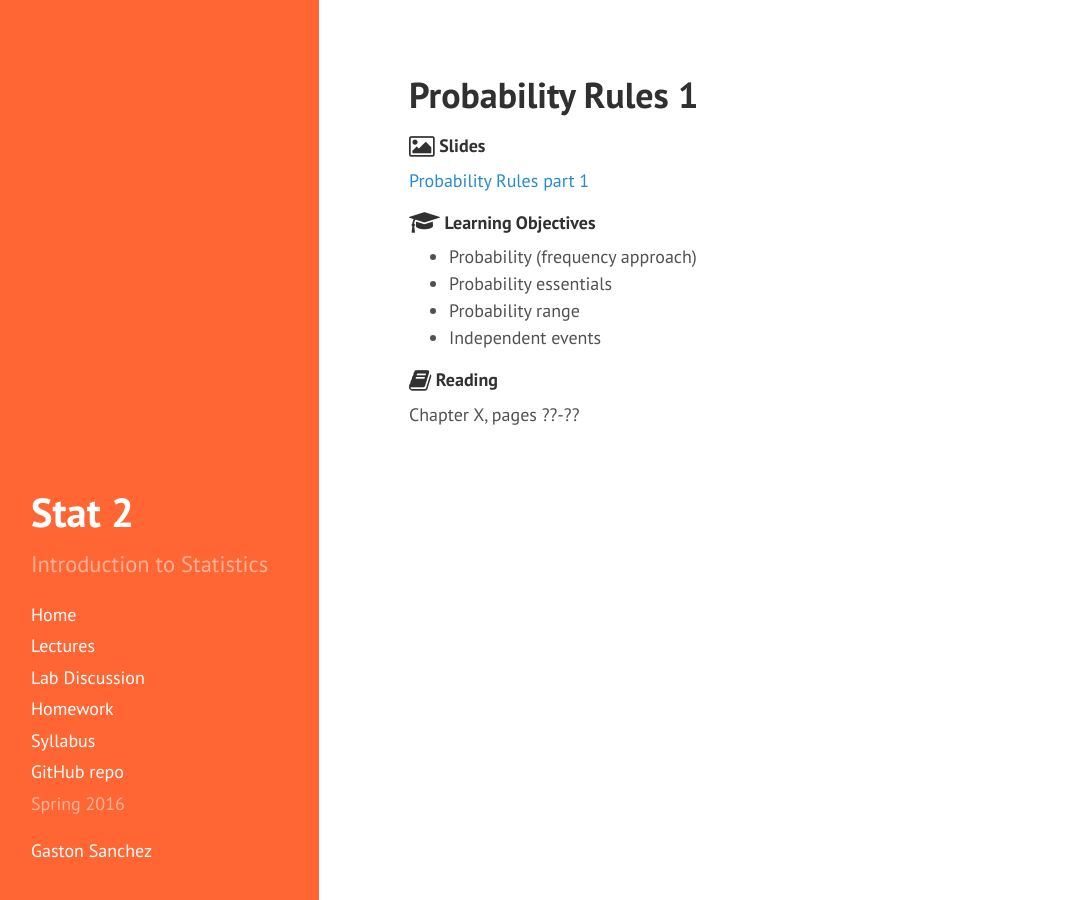
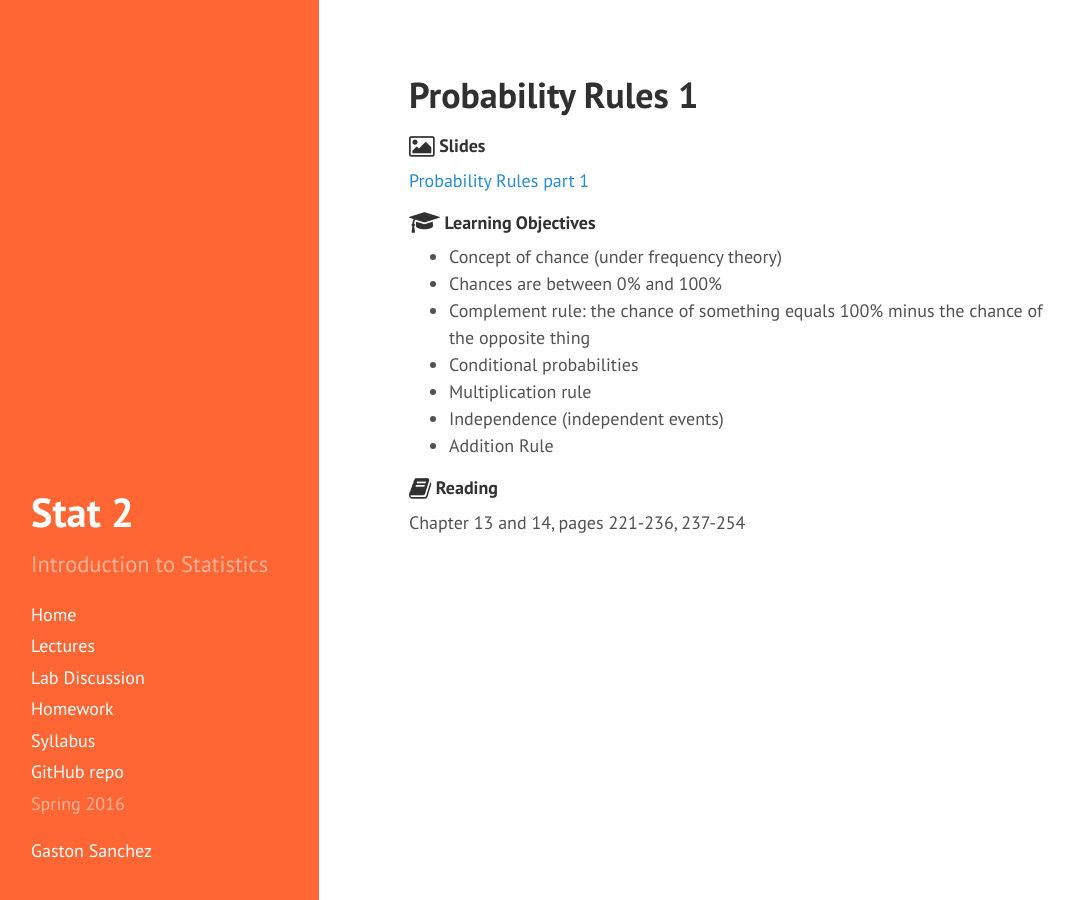
Before and after one commit to gastonstat/relic-stat2, a Jekyll site: the page built from lectures/12-probability-rules1.md, in a window 1280 px wide. Shown: the whole page, without its empty margins (5-1079 px from the left). Built offline with Jekyll 4.4.1, drawn with Linux system fonts in a browser that asks for light colours; nearby versions of some CDN libraries.

Commit message:
lectures: added learning objectives to probability rules 1

```diff
--- a/lectures/12-probability-rules1.md
+++ b/lectures/12-probability-rules1.md
@@ -8,7 +8,7 @@ title: "Probability Rules 1"
 	Slides
 </h4>
 
-<a href="https://docs.google.com/presentation/d/1olNOkShLZTBwEywn1AsuX92PvimntXoKMn7eRDh5MRE/pub?start=false&loop=false&delayms=3000" target="_blank">Probability Rules part 1</a>
+<a href="https://docs.google.com/presentation/d/1cgU096Vr5Ep30rXoQ68940YbbCM7wvpznsC623Zx5N0/pub?start=false&loop=false&delayms=3000" target="_blank">Probability Rules part 1</a>
 
 
 <h4>
@@ -16,10 +16,13 @@ title: "Probability Rules 1"
 	Learning Objectives
 </h4>
 
-- Probability (frequency approach)
-- Probability essentials
-- Probability range
-- Independent events
+- Concept of chance (under frequency theory)
+- Chances are between 0% and 100%
+- Complement rule: the chance of something equals 100% minus the chance of the opposite thing
+- Conditional probabilities
+- Multiplication rule
+- Independence (independent events)
+- Addition Rule
 
 
 <h4>
@@ -27,4 +30,4 @@ title: "Probability Rules 1"
 	Reading
 </h4>
 
-Chapter X, pages ??-??
+Chapter 13 and 14, pages 221-236, 237-254
```
